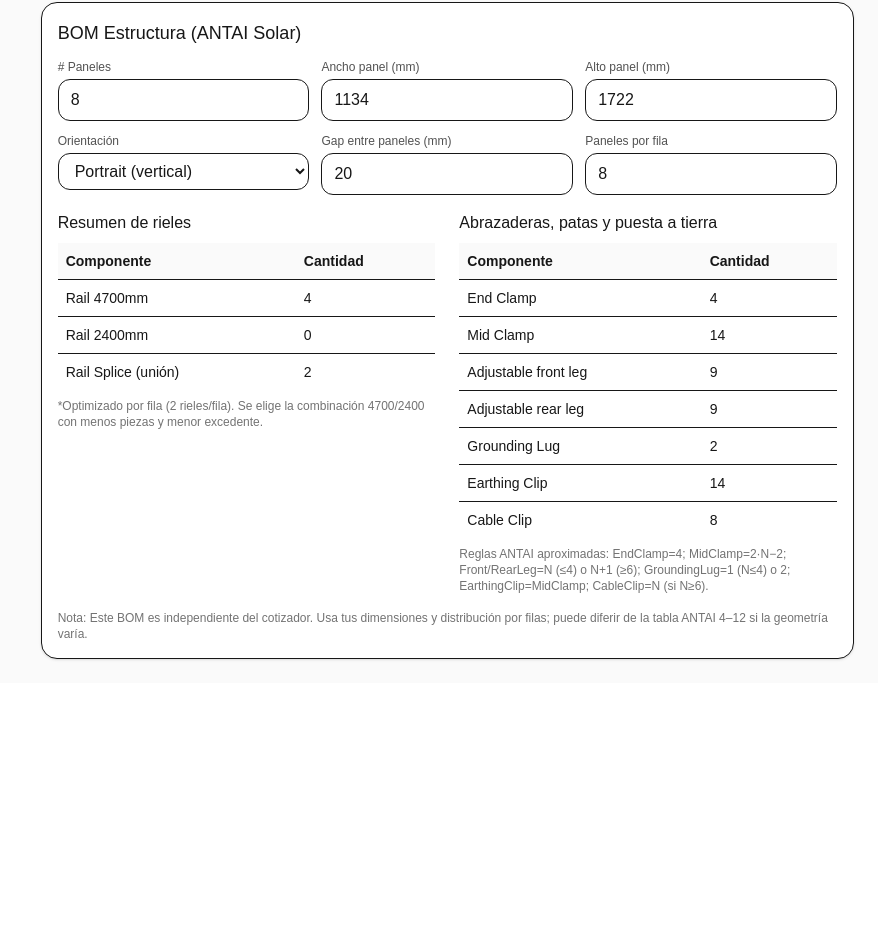
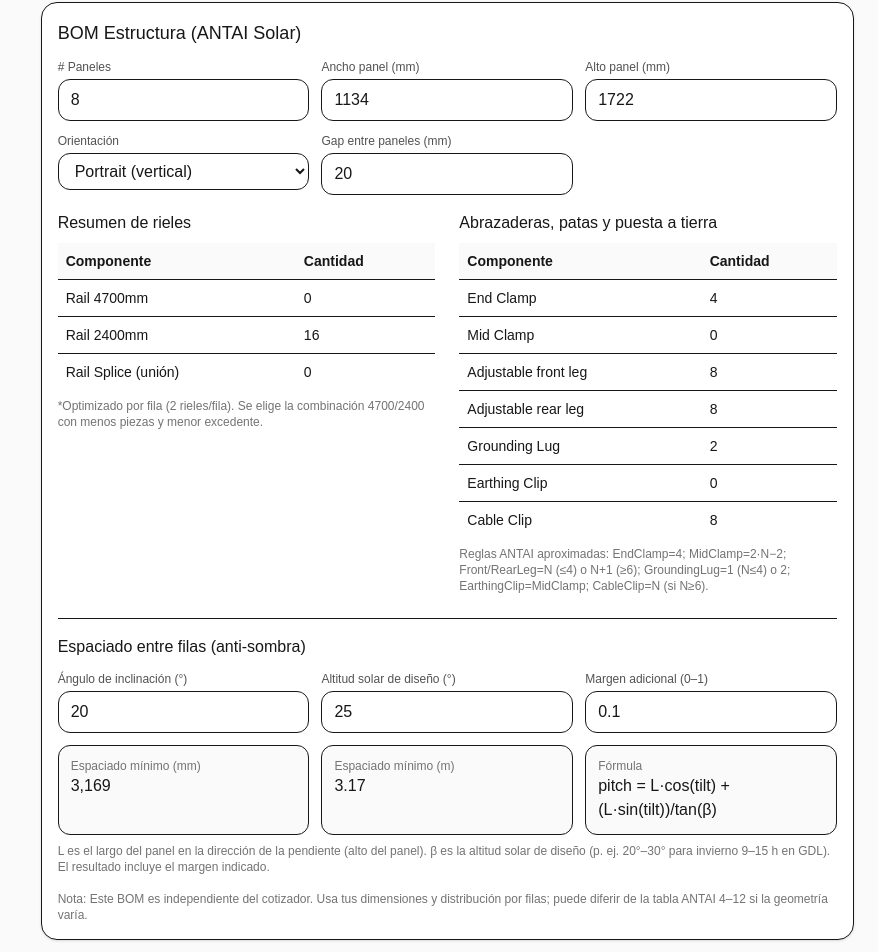
Before and after one commit to ZCC98GDLMX/aurasolar-cotizador, a Next.js app: page /cotizador in a window 1280 px wide. Shown: the part 2594-3546 px from the top of the page, without its empty margins (402-1280 px from the left). Before the commit the page ends 3277 px from the top, so only its background shows below. Built offline with nearby package versions, Linux system fonts and the light colour scheme.

Commit message:
feat(bom): add row spacing (anti-shadow) UI + calc; assume 1 panel per row

```diff
--- a/app/cotizador/page.tsx
+++ b/app/cotizador/page.tsx
@@ -553,7 +553,12 @@ const [bomWidthMM, setBomWidthMM] = useState<number>(1134);    // ancho panel (p
 const [bomHeightMM, setBomHeightMM] = useState<number>(1722);  // alto panel
 const [bomOrientation, setBomOrientation] = useState<"portrait"|"landscape">("portrait");
 const [bomGapMM, setBomGapMM] = useState<number>(20);          // separación entre paneles
-const [bomPanelsPerRow, setBomPanelsPerRow] = useState<number>(8); // paneles por fila
+
+// ===== Espaciado entre filas (anti-sombra) =====
+const [tiltDeg, setTiltDeg] = useState<number>(20);               // 15–30°
+const [designSunAltDeg, setDesignSunAltDeg] = useState<number>(25); // altitud solar de diseño
+const [spacingExtra, setSpacingExtra] = useState<number>(0.10);      // margen (10%)
+
 
 function resetDefaults() {
   setCons({ B1: 900, B2: 980, B3: 1100, B4: 1200, B5: 1000, B6: 950 });
@@ -689,14 +694,13 @@ function resetDefaults() {
     });
   }
 
-// ===== Cálculos BOM =====
+// ===== Cálculos BOM (1 panel por fila) =====
 const bom = useMemo(() => {
-  const dimAlong = bomOrientation === "portrait" ? bomWidthMM : bomHeightMM; // largo que suma en la fila
-  const panelsPerRow = Math.max(1, Math.floor(bomPanelsPerRow));
+  const dimAlong = bomOrientation === "portrait" ? bomWidthMM : bomHeightMM; // largo útil por panel en la fila
   const totalPanels = Math.max(0, Math.floor(bomPanels));
-  const rows = Math.ceil(totalPanels / panelsPerRow);
+  const rows = totalPanels; // 1 panel por fila
 
-  // Rieles por fila: L = m*dimAlong + (m-1)*gap
+  // Rieles: 2 por panel. Longitud requerida por riel = dimAlong (sin gap, porque es un solo panel por fila)
   const railsInfo = {
     perRowPieces: [] as { n4700: number; n2400: number; splices: number }[],
     total4700: 0,
@@ -705,11 +709,8 @@ const bom = useMemo(() => {
   };
 
   for (let r = 0; r < rows; r++) {
-    const m = r === rows - 1 ? totalPanels - r * panelsPerRow : panelsPerRow;
-    if (m <= 0) continue;
-    const rowLen = m * dimAlong + Math.max(0, m - 1) * bomGapMM;
-
-    // 2 rieles por fila
+    const rowLen = dimAlong; // un panel por fila => sin gaps
+    // 2 rieles por panel
     for (let rail = 0; rail < 2; rail++) {
       const combo = pickRailsForLength(rowLen);
       railsInfo.total4700 += combo.n4700;
@@ -723,10 +724,25 @@ const bom = useMemo(() => {
     }
   }
 
-  const parts = bomAntaiForPanels(totalPanels, panelsPerRow);
+  // Clamps/patas/puesta a tierra (escala con #paneles)
+  const parts = bomAntaiForPanels(totalPanels, 1); // panelesPorFila=1
 
   return { ...railsInfo, ...parts };
-}, [bomPanels, bomWidthMM, bomHeightMM, bomOrientation, bomGapMM, bomPanelsPerRow]);
+}, [bomPanels, bomWidthMM, bomHeightMM, bomOrientation]);
+
+// ===== Cálculo de espaciado mínimo entre filas (mm)
+const rowSpacingMM = useMemo(() => {
+  const Lmm = (bomOrientation === "portrait" ? bomHeightMM : bomWidthMM); // largo en dirección de la pendiente
+  const tilt = (Math.PI / 180) * tiltDeg;
+  const beta = (Math.PI / 180) * designSunAltDeg;
+
+  const projection = Lmm * Math.cos(tilt);           // proyección horizontal del panel
+  const verticalRise = Lmm * Math.sin(tilt);         // altura de la arista posterior
+  const shadow = verticalRise / Math.tan(beta);      // sombra hacia atrás en el plano
+  const pitch = projection + shadow;                 // distancia borde a borde
+
+  return Math.max(0, pitch * (1 + spacingExtra));    // con margen
+}, [bomOrientation, bomHeightMM, bomWidthMM, tiltDeg, designSunAltDeg, spacingExtra]);
 
 
   return (
@@ -993,7 +1009,6 @@ Para obtenerlo desde tu recibo, divide el costo total de cada concepto entre los
         </select>
       </div>
       <Num label="Gap entre paneles (mm)" value={bomGapMM} setValue={setBomGapMM} step={5} />
-      <Num label="Paneles por fila" value={bomPanelsPerRow} setValue={setBomPanelsPerRow} step={1} />
     </div>
 
     <div className="mt-4 grid grid-cols-1 md:grid-cols-2 gap-6">
@@ -1025,6 +1040,29 @@ Para obtenerlo desde tu recibo, divide el costo total de cada concepto entre los
           GroundingLug=1 (N≤4) o 2; EarthingClip=MidClamp; CableClip=N (si N≥6).
         </p>
       </div>
+    </div>
+
+ {/* Espaciado entre filas (anti-sombra) */}
+    <div className="mt-6 border-t pt-4">
+      <h4 className="font-medium mb-3">Espaciado entre filas (anti-sombra)</h4>
+      <div className="grid grid-cols-1 md:grid-cols-3 gap-3">
+        <Num label="Ángulo de inclinación (°)" value={tiltDeg} setValue={setTiltDeg} step={1} />
+        <Num label="Altitud solar de diseño (°)" value={designSunAltDeg} setValue={setDesignSunAltDeg} step={1} />
+        <Num label="Margen adicional (0–1)" value={spacingExtra} setValue={setSpacingExtra} step={0.01} />
+      </div>
+
+      <div className="mt-3 grid grid-cols-1 md:grid-cols-3 gap-3 text-sm">
+        <KV k="Espaciado mínimo (mm)" v={fmt(rowSpacingMM, 0)} />
+        <KV k="Espaciado mínimo (m)" v={fmt(rowSpacingMM / 1000, 2)} />
+        <KV k="Fórmula" v={`pitch = L·cos(tilt) + (L·sin(tilt))/tan(β)`} />
+      </div>
+
+      <p className="text-xs text-neutral-500 mt-2">
+        L es el largo del panel en la dirección de la pendiente (
+        {bomOrientation === "portrait" ? "alto del panel" : "ancho del panel"}).
+        β es la altitud solar de diseño (p. ej. 20°–30° para invierno 9–15 h en GDL).
+        El resultado incluye el margen indicado.
+      </p>
     </div>
 
     <p className="text-xs text-neutral-500 mt-4">
```
